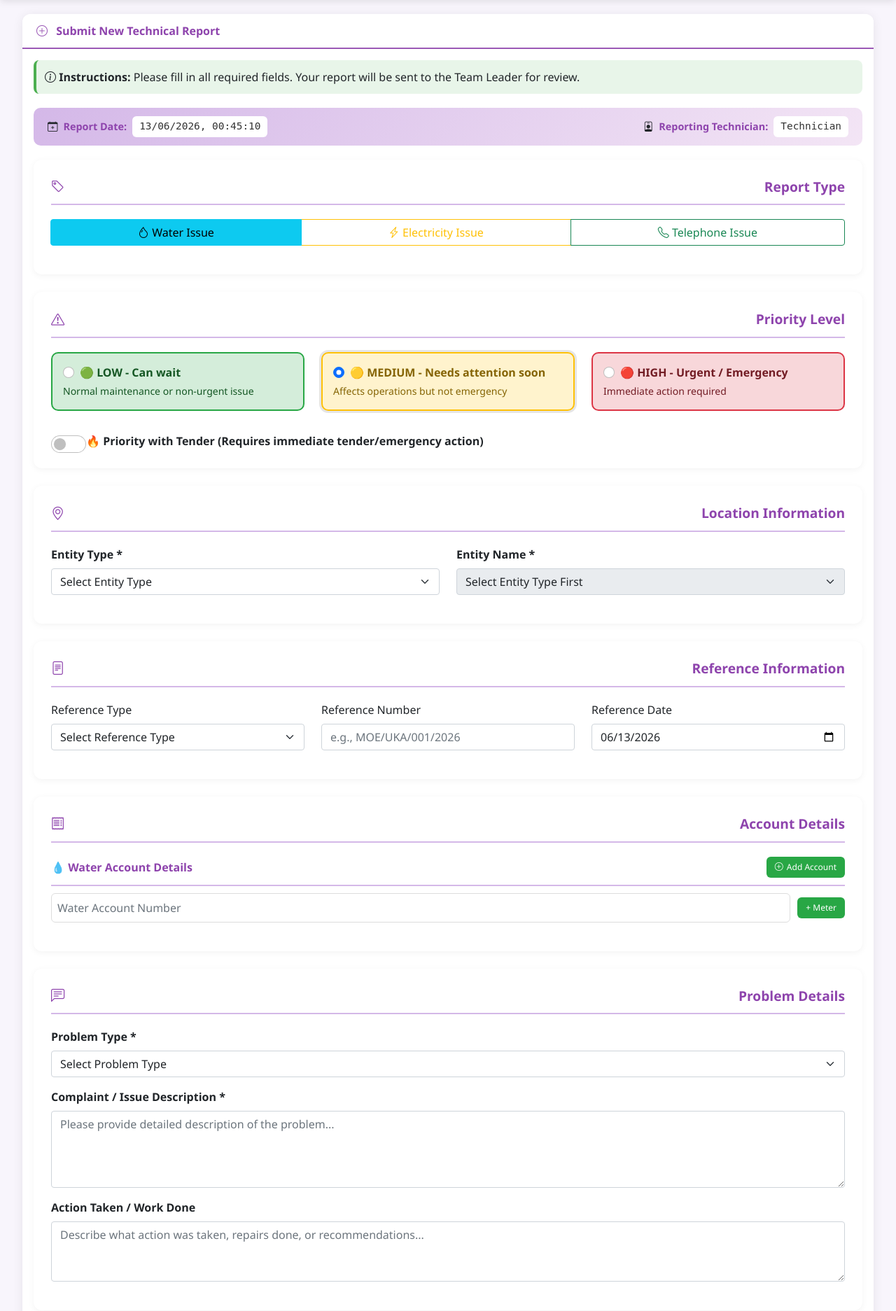
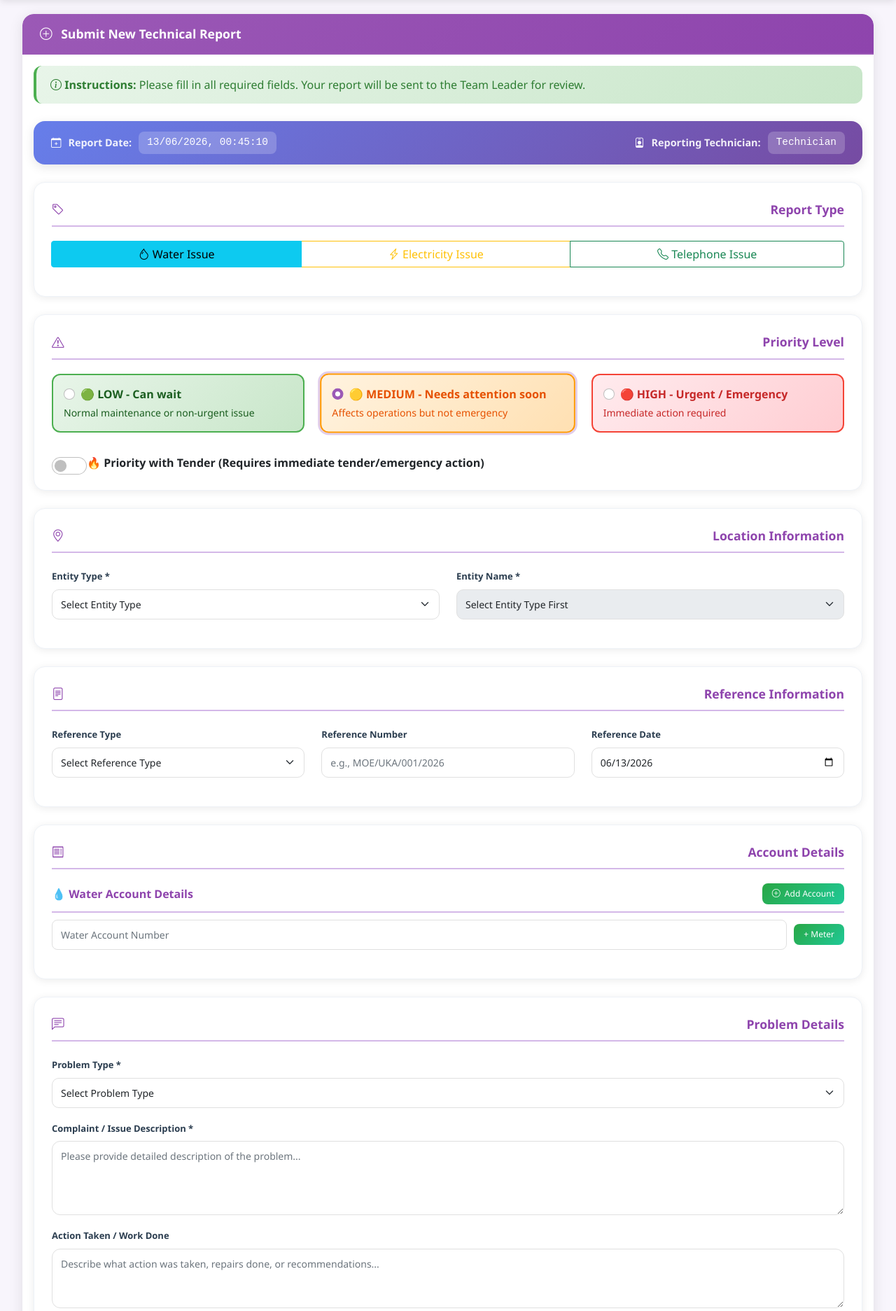
Before and after one commit to uka-bill/moe-tech-report-system, a Flask app: page /new-report in a window 1280 px wide. Shown: the part 50-1923 px from the top of the page at 70% size. Run offline with Flask 3, Linux system fonts and the light colour scheme; data that the repository does not hold is empty; some libraries are stand-ins or nearby versions.

Commit message:
Update new_report.html

```diff
--- a/templates/new_report.html
+++ b/templates/new_report.html
@@ -2,16 +2,33 @@
 
 {% block content %}
 <style>
+    :root {
+        --primary-color: #9b59b6;
+        --primary-dark: #8e44ad;
+        --primary-light: #d4b8e8;
+        --secondary-color: #f3e5f5;
+        --accent-color: #e8d5f5;
+        --danger-color: #dc3545;
+        --success-color: #28a745;
+        --warning-color: #ffc107;
+        --info-color: #17a2b8;
+    }
+
     .form-section {
         background: white;
-        border-radius: 12px;
+        border-radius: 16px;
         padding: 25px;
         margin-bottom: 25px;
-        box-shadow: 0 2px 10px rgba(0,0,0,0.05);
+        box-shadow: 0 2px 12px rgba(0,0,0,0.08);
+        border: 1px solid #eef2f7;
+        transition: all 0.2s ease;
+    }
+    .form-section:hover {
+        box-shadow: 0 4px 20px rgba(0,0,0,0.12);
     }
     .form-section-title {
-        font-size: 1.2rem;
-        font-weight: bold;
+        font-size: 1.1rem;
+        font-weight: 600;
         color: var(--primary-dark);
         margin-bottom: 20px;
         padding-bottom: 10px;
@@ -19,63 +36,76 @@
         display: flex;
         justify-content: space-between;
         align-items: center;
+        font-family: 'Segoe UI', Tahoma, Geneva, Verdana, sans-serif;
     }
     .datetime-panel {
-        background: linear-gradient(135deg, var(--primary-light) 0%, var(--secondary-color) 100%);
-        padding: 12px 20px;
-        border-radius: 10px;
-        margin-bottom: 20px;
+        background: linear-gradient(135deg, #667eea 0%, #764ba2 100%);
+        padding: 15px 25px;
+        border-radius: 16px;
+        margin-bottom: 25px;
         display: flex;
         justify-content: space-between;
         align-items: center;
         flex-wrap: wrap;
         gap: 15px;
+        box-shadow: 0 4px 15px rgba(0,0,0,0.1);
     }
     .datetime-item {
         display: flex;
         align-items: center;
-        gap: 8px;
+        gap: 10px;
         font-size: 0.9rem;
+        color: white;
     }
     .datetime-label {
-        font-weight: bold;
-        color: var(--primary-dark);
+        font-weight: 600;
+        opacity: 0.9;
     }
     .datetime-value {
-        font-family: monospace;
-        background-color: white;
-        padding: 4px 10px;
-        border-radius: 6px;
-        color: #333;
+        font-family: 'Courier New', monospace;
+        background-color: rgba(255,255,255,0.2);
+        padding: 5px 12px;
+        border-radius: 8px;
+        color: white;
+        font-weight: 500;
     }
     .info-box {
-        background-color: #e8f5e9;
-        padding: 12px;
-        border-radius: 8px;
-        margin-bottom: 20px;
+        background: linear-gradient(135deg, #e8f5e9 0%, #c8e6c9 100%);
+        padding: 15px 20px;
+        border-radius: 12px;
+        margin-bottom: 25px;
         border-left: 4px solid #4caf50;
+        color: #2e7d32;
     }
     .priority-box {
         padding: 15px;
-        border-radius: 10px;
+        border-radius: 12px;
         margin-bottom: 15px;
         transition: all 0.3s;
         cursor: pointer;
+        border: 2px solid transparent;
+    }
+    .priority-box:hover {
+        transform: translateY(-2px);
     }
     .priority-low {
-        background-color: #d4edda;
-        border: 2px solid #28a745;
-        color: #155724;
+        background: linear-gradient(135deg, #e8f5e9 0%, #c8e6c9 100%);
+        border-color: #4caf50;
+        color: #1b5e20;
     }
     .priority-medium {
-        background-color: #fff3cd;
-        border: 2px solid #ffc107;
-        color: #856404;
+        background: linear-gradient(135deg, #fff3e0 0%, #ffe0b2 100%);
+        border-color: #ff9800;
+        color: #e65100;
     }
     .priority-high {
-        background-color: #f8d7da;
-        border: 2px solid #dc3545;
-        color: #721c24;
+        background: linear-gradient(135deg, #ffebee 0%, #ffcdd2 100%);
+        border-color: #f44336;
+        color: #c62828;
+    }
+    .priority-option.selected {
+        box-shadow: 0 0 0 3px rgba(155, 89, 182, 0.3);
+        transform: scale(1.01);
     }
     .image-preview-container {
         position: relative;
@@ -86,32 +116,38 @@
         width: 150px;
         height: 120px;
         object-fit: cover;
-        border-radius: 8px;
+        border-radius: 10px;
         border: 2px solid var(--primary-light);
+        transition: transform 0.2s;
+    }
+    .image-preview:hover {
+        transform: scale(1.02);
     }
     .remove-image-btn {
         position: absolute;
         top: -8px;
         right: -8px;
-        width: 24px;
-        height: 24px;
+        width: 26px;
+        height: 26px;
         border-radius: 50%;
-        background-color: #dc3545;
+        background-color: var(--danger-color);
         color: white;
         border: none;
         font-size: 14px;
         font-weight: bold;
         cursor: pointer;
+        transition: all 0.2s;
     }
-    .priority-option.selected {
-        box-shadow: 0 0 0 3px rgba(0,0,0,0.1);
+    .remove-image-btn:hover {
+        background-color: #c82333;
+        transform: scale(1.1);
     }
     .upload-progress {
         display: none;
-        margin-top: 10px;
+        margin-top: 15px;
     }
     .progress-bar-custom {
-        height: 20px;
+        height: 8px;
         background-color: #e9ecef;
         border-radius: 10px;
         overflow: hidden;
@@ -119,7 +155,7 @@
     .progress-fill {
         width: 0%;
         height: 100%;
-        background-color: #9b59b6;
+        background: linear-gradient(90deg, var(--primary-color) 0%, var(--primary-dark) 100%);
         transition: width 0.3s ease;
     }
     .account-entry {
@@ -127,40 +163,131 @@
         gap: 10px;
         margin-bottom: 10px;
         align-items: center;
+        flex-wrap: wrap;
     }
     .account-entry input {
         flex: 1;
-        padding: 8px;
-        border: 1px solid #ddd;
-        border-radius: 6px;
+        padding: 10px 12px;
+        border: 1px solid #e0e0e0;
+        border-radius: 8px;
+        font-size: 14px;
+        transition: all 0.2s;
+        font-family: 'Segoe UI', Tahoma, Geneva, Verdana, sans-serif;
+    }
+    .account-entry input:focus {
+        border-color: var(--primary-color);
+        outline: none;
+        box-shadow: 0 0 0 3px rgba(155, 89, 182, 0.1);
     }
     .btn-add-account {
-        background-color: #28a745;
+        background: linear-gradient(135deg, #28a745 0%, #20c997 100%);
         color: white;
         border: none;
-        border-radius: 6px;
-        padding: 6px 12px;
+        border-radius: 8px;
+        padding: 6px 14px;
         font-size: 12px;
         cursor: pointer;
         display: inline-flex;
         align-items: center;
-        gap: 5px;
+        gap: 6px;
+        font-weight: 500;
+        transition: all 0.2s;
     }
     .btn-add-account:hover {
-        background-color: #218838;
+        transform: translateY(-1px);
+        box-shadow: 0 2px 8px rgba(40, 167, 69, 0.3);
     }
     .btn-remove-account {
-        background-color: #dc3545;
+        background: linear-gradient(135deg, #dc3545 0%, #c82333 100%);
         color: white;
         border: none;
-        border-radius: 4px;
-        padding: 4px 8px;
-        font-size: 10px;
+        border-radius: 6px;
+        padding: 4px 10px;
+        font-size: 11px;
         cursor: pointer;
+        transition: all 0.2s;
     }
-    .entity-readonly {
-        background-color: #e9ecef;
-        opacity: 0.8;
+    .btn-remove-account:hover {
+        transform: scale(1.05);
+    }
+    .form-control, .form-select {
+        border-radius: 10px;
+        border: 1px solid #e0e0e0;
+        padding: 10px 12px;
+        font-size: 14px;
+        font-family: 'Segoe UI', Tahoma, Geneva, Verdana, sans-serif;
+        transition: all 0.2s;
+    }
+    .form-control:focus, .form-select:focus {
+        border-color: var(--primary-color);
+        outline: none;
+        box-shadow: 0 0 0 3px rgba(155, 89, 182, 0.1);
+    }
+    .form-label {
+        font-weight: 600;
+        color: #2c3e50;
+        margin-bottom: 8px;
+        font-size: 13px;
+    }
+    .card-header {
+        background: linear-gradient(135deg, var(--primary-color) 0%, var(--primary-dark) 100%);
+        color: white;
+        border-radius: 16px 16px 0 0 !important;
+        padding: 15px 25px;
+        font-weight: 600;
+        font-size: 1.1rem;
+    }
+    .card-header i {
+        color: white;
+    }
+    .card {
+        border: none;
+        border-radius: 16px;
+        box-shadow: 0 4px 20px rgba(0,0,0,0.1);
+        overflow: hidden;
+    }
+    .btn-primary {
+        background: linear-gradient(135deg, var(--primary-color) 0%, var(--primary-dark) 100%);
+        border: none;
+        border-radius: 10px;
+        padding: 10px 24px;
+        font-weight: 600;
+        transition: all 0.2s;
+    }
+    .btn-primary:hover {
+        transform: translateY(-2px);
+        box-shadow: 0 4px 15px rgba(155, 89, 182, 0.4);
+    }
+    .btn-secondary {
+        background: linear-gradient(135deg, #6c757d 0%, #5a6268 100%);
+        border: none;
+        border-radius: 10px;
+        padding: 10px 24px;
+        font-weight: 600;
+        transition: all 0.2s;
+    }
+    .btn-secondary:hover {
+        transform: translateY(-2px);
+    }
+    .btn-outline-secondary {
+        border-radius: 10px;
+        padding: 10px 24px;
+        font-weight: 600;
+        transition: all 0.2s;
+    }
+    .btn-outline-secondary:hover {
+        transform: translateY(-2px);
+    }
+    textarea.form-control {
+        border-radius: 12px;
+        resize: vertical;
+    }
+    .form-check-input:checked {
+        background-color: var(--primary-color);
+        border-color: var(--primary-color);
+    }
+    .badge {
+        font-weight: 500;
     }
 </style>
 
@@ -253,7 +380,7 @@
                             🔥 Priority with Tender (Requires immediate tender/emergency action)
                         </label>
                     </div>
-                    <div id="priorityInfo" class="alert alert-warning mt-2" style="display: none; background-color: #ffe4b5; border-color: #ff8c00; color: #cc7000;">
+                    <div id="priorityInfo" class="alert alert-warning mt-2" style="display: none; background: linear-gradient(135deg, #fff3e0 0%, #ffe0b2 100%); border-color: #ff9800; color: #e65100;">
                         <i class="bi bi-exclamation-triangle"></i> <strong>Priority with Tender Selected</strong> - This report will be flagged for immediate tender action.
                     </div>
                 </div>
@@ -675,7 +802,6 @@
         } catch { return []; }
     }
 
-    // Function to populate entity dropdown based on type
     async function populateEntityDropdown(entityType, selectedId = null) {
         const entitySelect = document.getElementById('entityId');
         if (entityType === 'school') {
@@ -824,14 +950,12 @@
                 return;
             }
 
-            // Check if report is acknowledged - prevent editing
             if (report.team_leader_acknowledged) {
                 window.showToast('This report has already been acknowledged and cannot be edited', 'error');
                 setTimeout(() => { window.location.href = '/my-reports'; }, 2000);
                 return;
             }
 
-            // Check if current user is the creator
             const currentUser = window.getCurrentUser();
             if (currentUser && currentUser.id && report.technician_id != currentUser.id) {
                 window.showToast('You can only edit your own reports', 'error');
@@ -841,17 +965,12 @@
 
             console.log('Report loaded:', report);
 
-            // Set report type
             document.querySelector(`input[name="reportType"][value="${report.report_type}"]`).checked = true;
             updateAccountFields(report.report_type);
 
-            // Set entity type and populate dropdown with selected value
             document.getElementById('entityType').value = report.entity_type;
-
-            // Populate entity dropdown with the selected value
             await populateEntityDropdown(report.entity_type, report.entity_id);
 
-            // Set form fields
             document.getElementById('problemType').value = report.problem_type || '';
             document.getElementById('complaintDetails').value = report.complaint_details || '';
             document.getElementById('actionTaken').value = report.action_taken || '';
@@ -860,7 +979,6 @@
             document.getElementById('referenceNumber').value = report.reference_number || '';
             document.getElementById('referenceDate').value = report.reference_date || '';
 
-            // Set priority
             if (report.priority === 'high') {
                 document.getElementById('priorityHigh').checked = true;
                 selectPriority('high');
@@ -878,7 +996,6 @@
                 document.getElementById('priority').disabled = true;
             }
 
-            // Set account details based on report type
             if (report.report_type === 'water') {
                 if (report.account_number) {
                     const waterInput = document.querySelector('#waterAccountsContainer .account-entry input[name="water_account_number[]"]');
@@ -914,7 +1031,6 @@
                 }
             }
 
-            // Load existing images
             uploadedImages = report.images || [];
             const previewContainer = document.getElementById('imagePreviewContainer');
             previewContainer.innerHTML = '';
@@ -1036,8 +1152,6 @@
         await getCurrentTechnician();
         updateAccountFields('water');
         document.querySelector('.priority-option[data-priority="medium"]').classList.add('selected');
-
-        // Pre-load schools and departments for faster editing
         await loadSchools();
         await loadDepartments();
 
```
